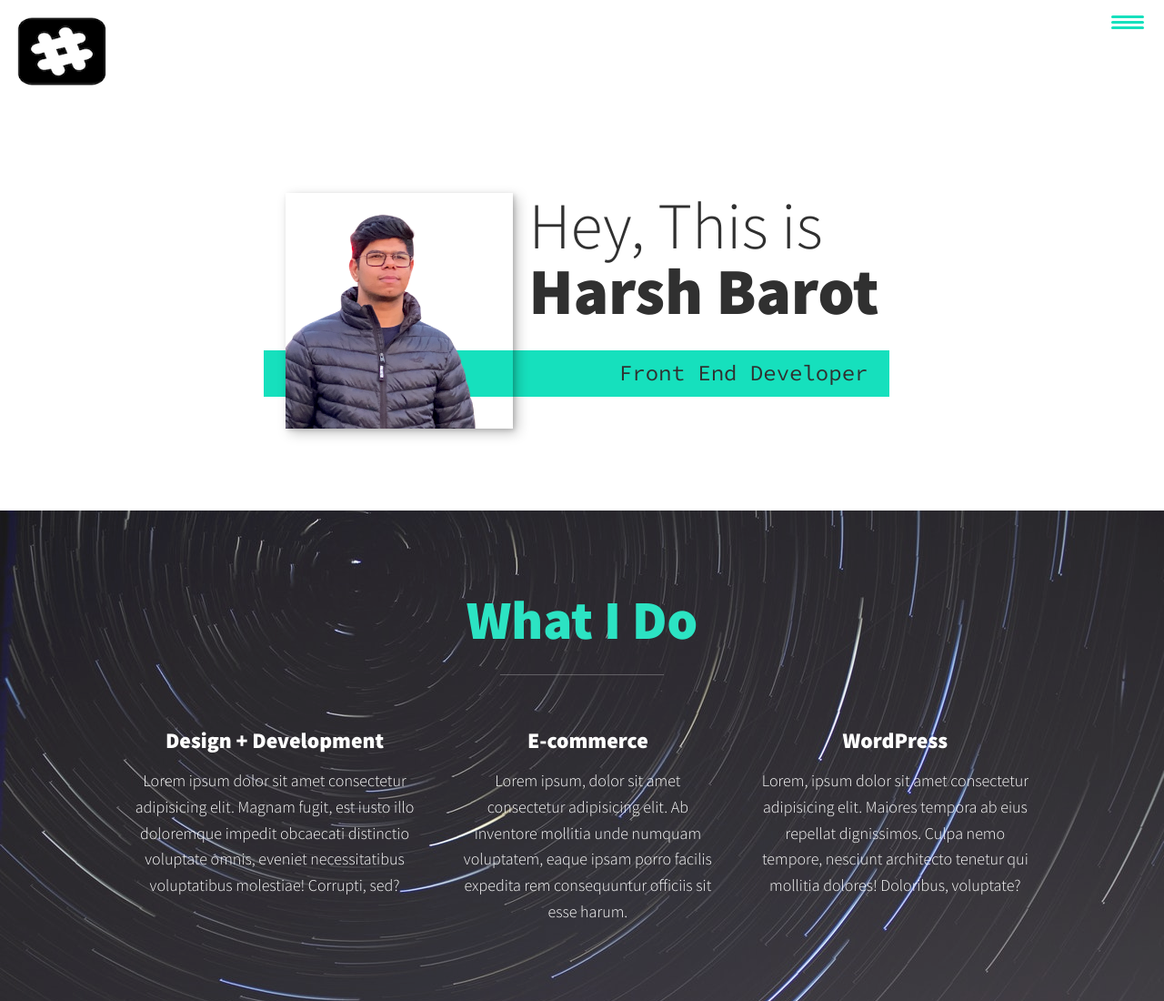
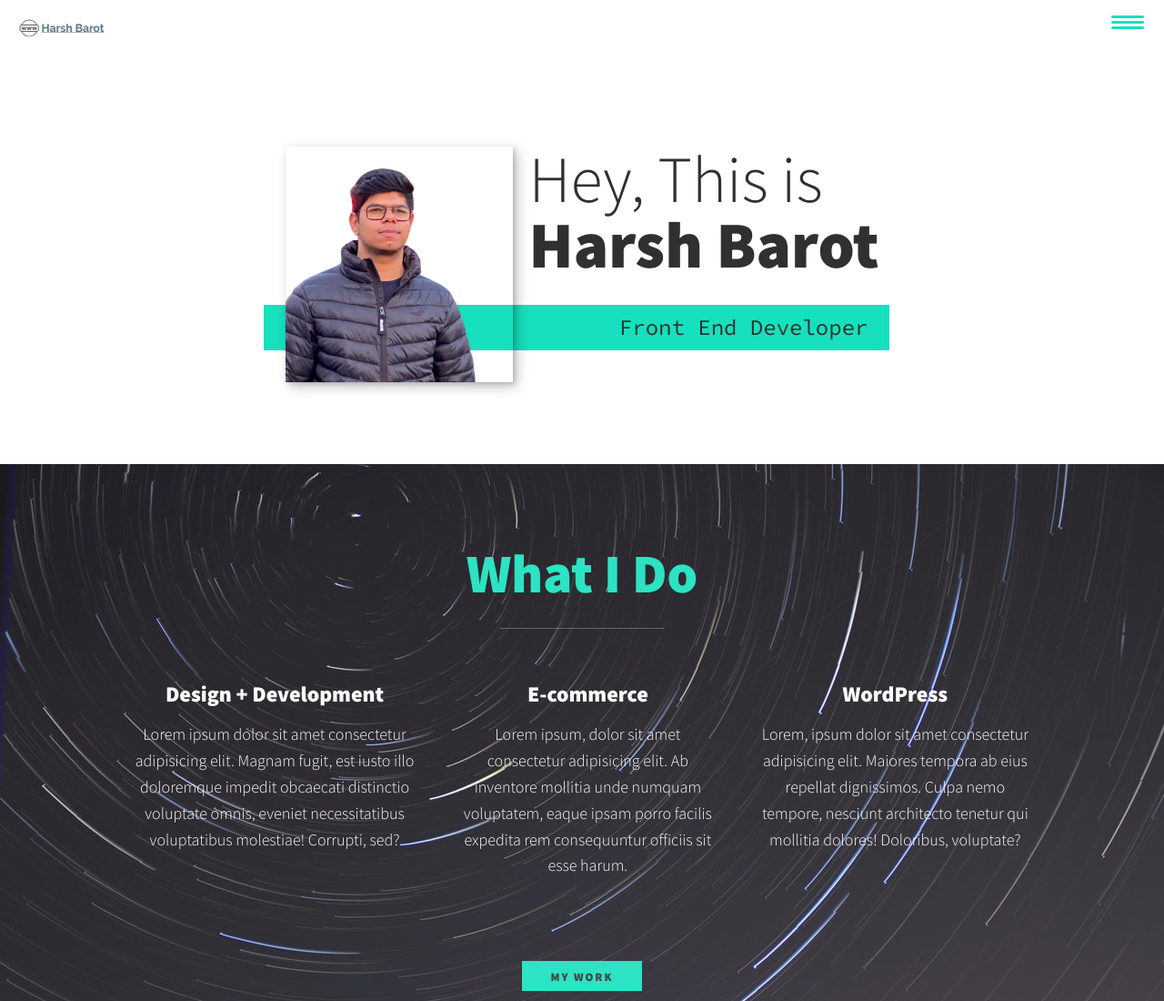
Before and after one commit to barohars/Harsh_Barot_portfolio, a website: page index.html in a window 1280 px wide. Shown: the top 1100 px of the page at 91% size. Drawn offline with Linux system fonts and the light colour scheme.

Commit message:
Update index.html

```diff
--- a/index.html
+++ b/index.html
@@ -21,7 +21,7 @@
   <body>
     <header>
       <div class="logo">
-        <img src="images/logo1.png" alt="" />
+        <img src="images/Logo.png" alt="" />
       </div>
       <button class="nav-toggle" aria-label="toggle navigation">
         <span class="hamburger"></span>
```
